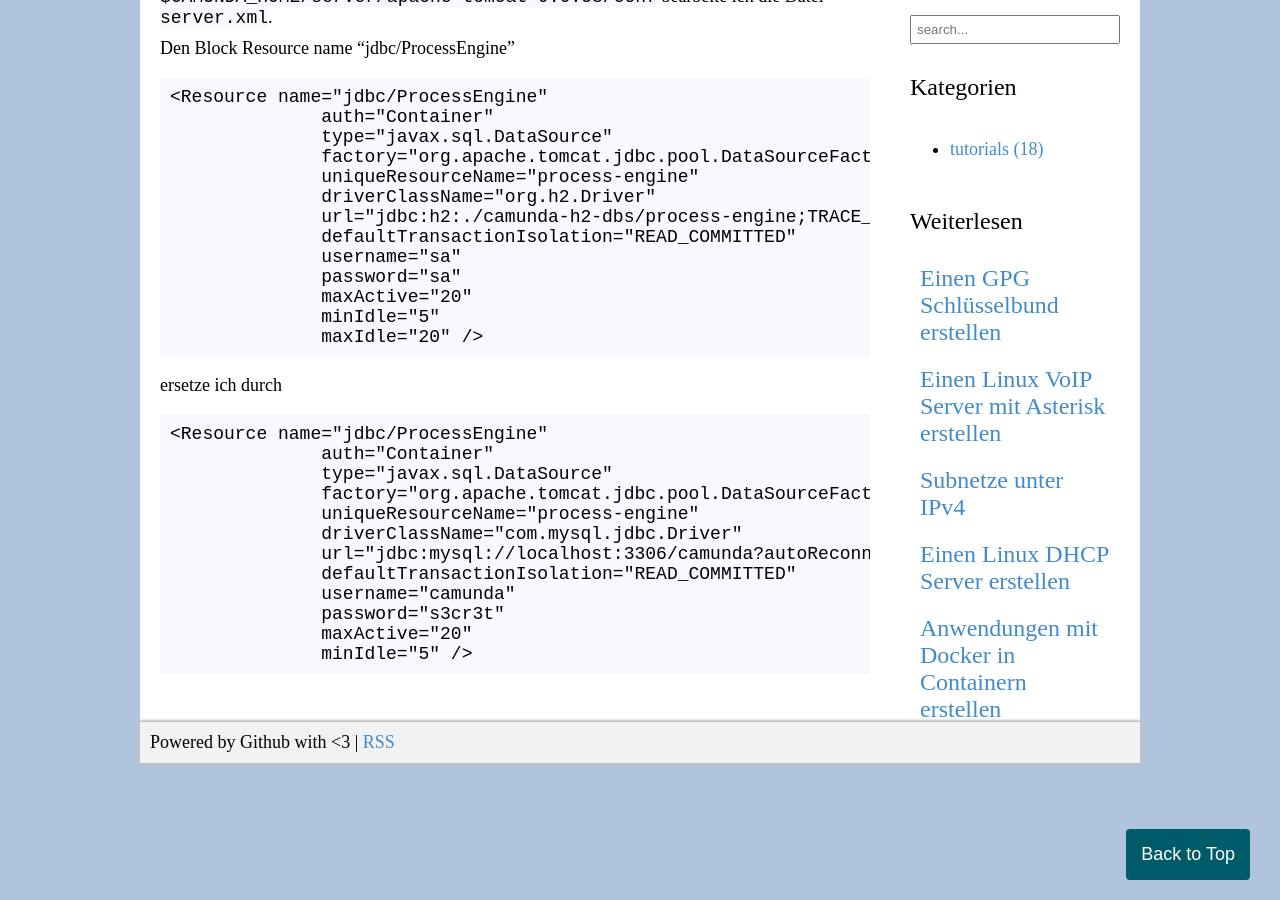
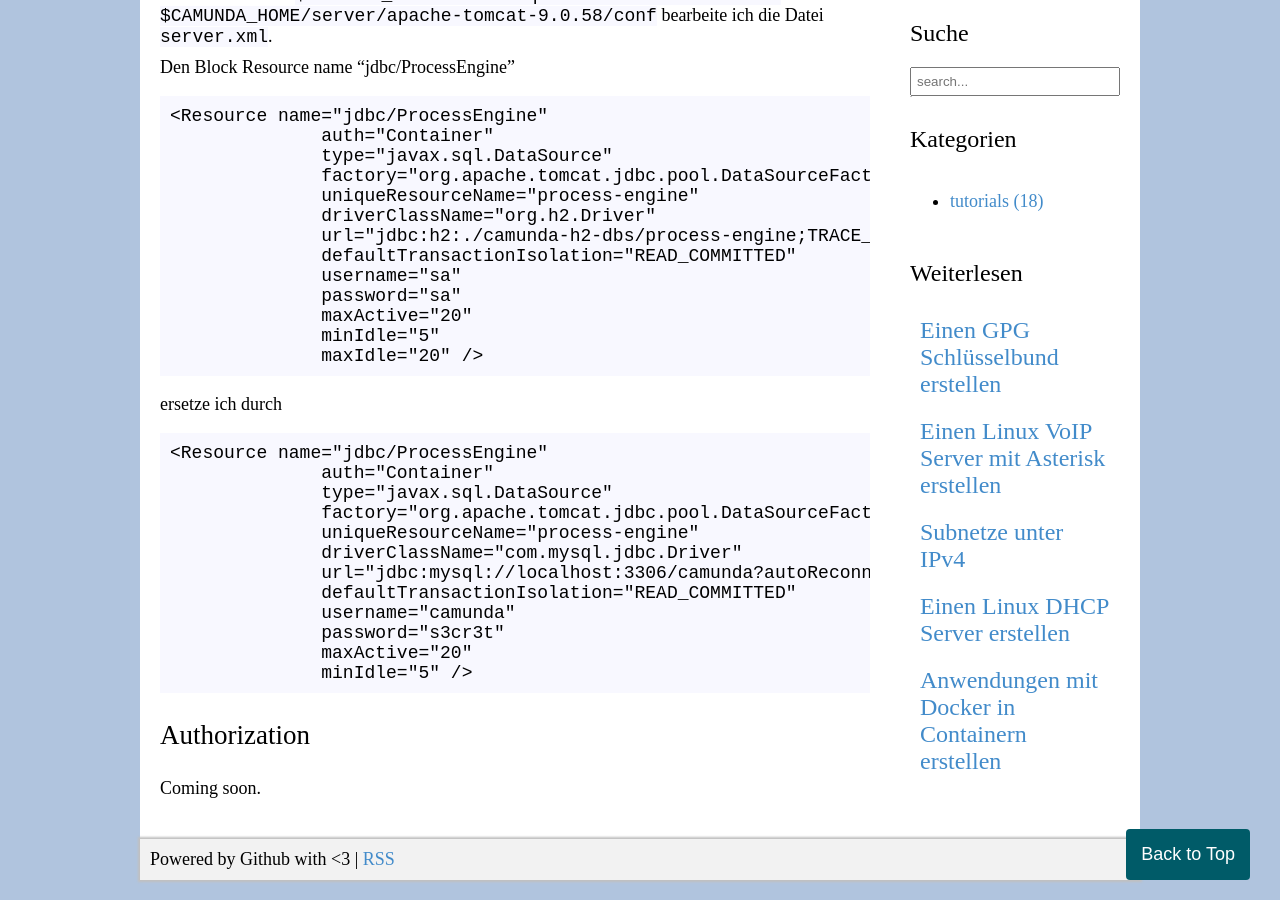
Before and after one commit to zarat/zarat.github.io, a Jekyll site: the page built from _posts/2022-06-29-bpm-automatisierung-mit-camunda.markdown, in a window 1280 px wide and 900 px high, scrolled down 1165 px. Built offline with Jekyll 4.4.1, drawn with Linux system fonts in a browser that asks for light colours.

Commit message:
Update 2022-06-29-bpm-automatisierung-mit-camunda.markdown

````diff
--- a/_posts/2022-06-29-bpm-automatisierung-mit-camunda.markdown
+++ b/_posts/2022-06-29-bpm-automatisierung-mit-camunda.markdown
@@ -19,7 +19,7 @@
 
 Im Prinzip ist eine lauffähige Demo jetzt einsatzbereit. Für das Production environment sollte man allerdings davor einige Einstellungen vornehmen.
 
-<h3>Datenbank</h3>
+<h2>Datenbank</h2>
 
 Von Haus aus arbeitet Camunda mit einer h2 Datenbank. Das ist eine In-Memory Datenbank welche keine Persistenz bietet. Deshalb konfiguriere ich eine Anbindung an MySQL.
 
@@ -82,3 +82,7 @@
               maxActive="20"
               minIdle="5" />
 ```
+
+<h2>Authorization</h2>
+
+Coming soon.
````
